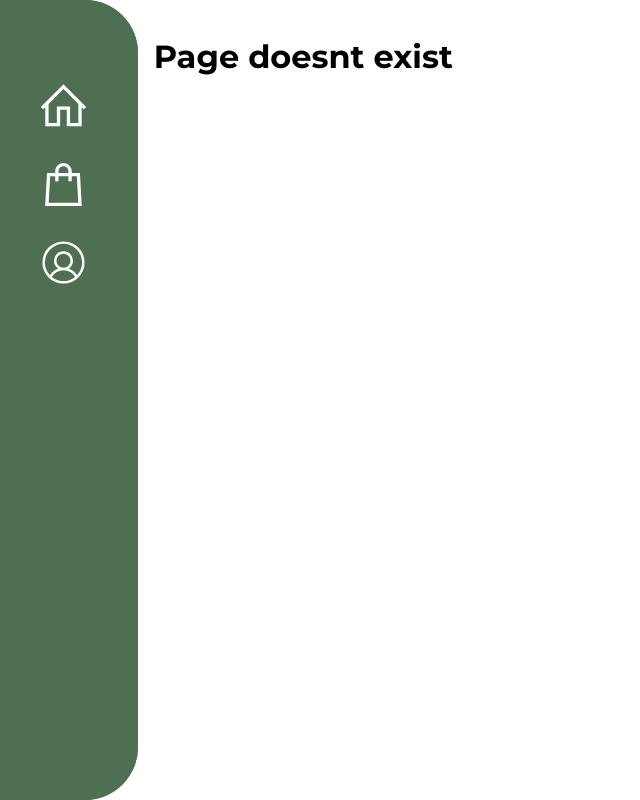
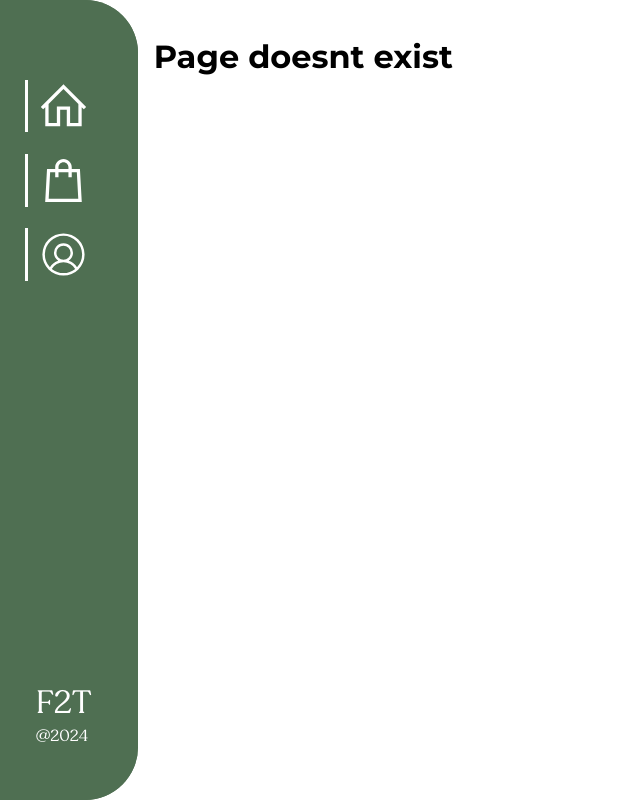
Before and after one commit to JomarMonrealUPLB/Farm-to-Table, a React (Create React App) app in the folder client/: page /profile in a window 1280 px wide. Shown: the whole page, without its empty margins (0-640 px from the left). Built offline with nearby package versions, Linux system fonts and the light colour scheme.

Commit message:
feat: working navigation bar

```diff
--- a/client/src/components/NavBar.css
+++ b/client/src/components/NavBar.css
@@ -1,12 +1,13 @@
 .nav_bar{
+    display: flex;
+    flex-direction: column;
+    justify-content: space-between;
     position: absolute;
     background-color: var(--primary-green);
     height: 100vh;
     width: 12ch;
     z-index: 10;
     border-radius:  0 5ch 5ch 0;
-    display: flex;
-    flex-direction: column;
     align-items: center;
     padding-right: 1ch;
 }
@@ -22,4 +23,23 @@
 
 .nav_bar-button{
     padding: 1ch;
+    display: flex;
 }
+
+.nav_bar-selected{
+    position: absolute;
+    left: 25px;
+    width: 3px;
+    height: 5ch;
+    background-color: white;
+}
+
+.nav_bar-label{
+    font-family: recoleta;
+    color: white;
+    padding-bottom: 5ch;
+}
+
+.nav_bar-title{
+    font-size: 2rem;
+}
--- a/client/src/components/NavBar.js
+++ b/client/src/components/NavBar.js
@@ -1,4 +1,4 @@
-import React from 'react'
+import React, { useState } from 'react'
 import { Link } from 'react-router-dom';
 import "./NavBar.css"
 
@@ -14,8 +14,8 @@ const NavBar = () => {
     {path : "/", icon: <LiaHomeSolid color={iconColor} size={iconSize}/>},
     {path : "/shopping", icon: <LiaShoppingBagSolid color={iconColor} size={iconSize}/>},
     {path : "/profile", icon: <PiUserCircleLight color={iconColor} size={iconSize} />},
+  ]
 
-  ]
 
   return (
     <>
@@ -27,7 +27,29 @@ const NavBar = () => {
             navBarItems.map((navBarItem,index) =>{
               return(
                 <Link key={index} to={navBarItem.path}>
-                  <li className='nav_bar-button'>
+                  <li
+                    id={"nav_bar-button-" + index}
+                    className='nav_bar-button'
+                    onClick={(e) => {
+
+                      const buttons= document.querySelectorAll(`.nav_bar-button`)
+                      for (const key in buttons) {
+                        const button = buttons[key];
+                        if(button===null) break
+                        if(button.id === ("nav_bar-button-" + index)){
+                          button.children[0].className="nav_bar-selected"
+                        } else{
+                          try{
+                            button.children[0].className="nav_bar-selected no_display"
+                          } catch{
+                            console.log("Button null")
+                          }
+                        }
+                      }
+
+                    }}
+                  >
+                   <div id={"nav_bar-selected-" + index} className='nav_bar-selected'></div>
                    {navBarItem.icon}
                   </li>
                 </Link>
@@ -35,6 +57,10 @@ const NavBar = () => {
             })
           }
         </ul>
+        <div className='nav_bar-label'>
+          <div className='nav_bar-title'>F2T</div>
+          <div>@2024</div>
+        </div>
       </div>
     </>
   )
```
